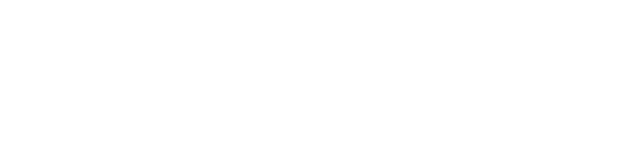
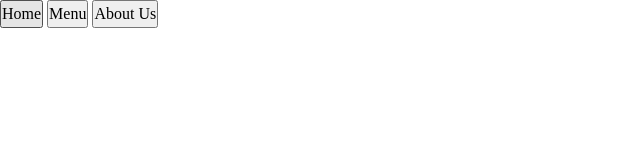
Before and after one commit to JoseBarron12/resturant-page, a website built with webpack: page src/template.html in a window 1280 px wide. Shown: the whole page, without its empty margins (0-640 px from the left). Built offline with nearby package versions, Linux system fonts and the light colour scheme.

Commit message:
Add html skeleton

```diff
--- a/src/template.html
+++ b/src/template.html
@@ -6,6 +6,14 @@
     <title>Resturant Homepage</title>
 </head>
 <body>
+    <header>
+        <nav><button>Home</button>
+            <button>Menu</button>
+            <button>About Us</button>
+        </nav>
+    </header>
+    <div id="content">
 
+    </div>
 </body>
 </html>
```
